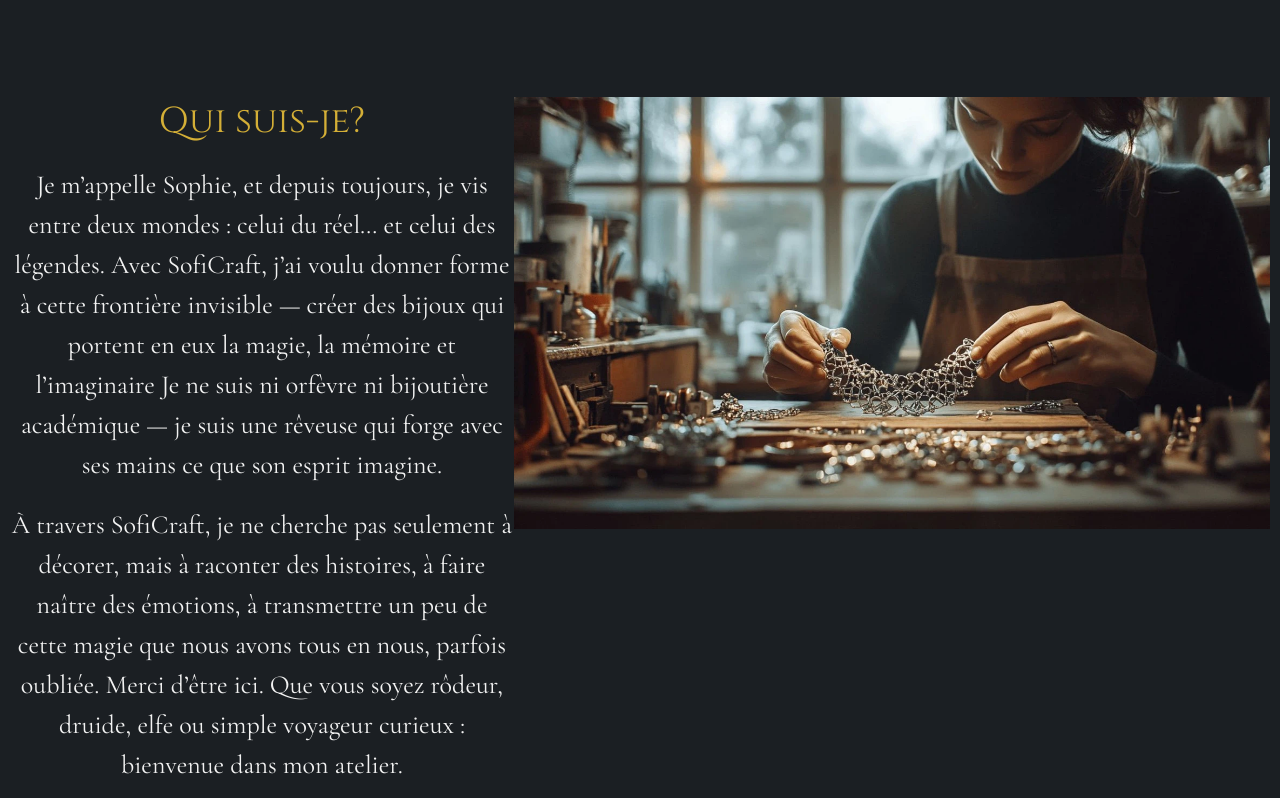
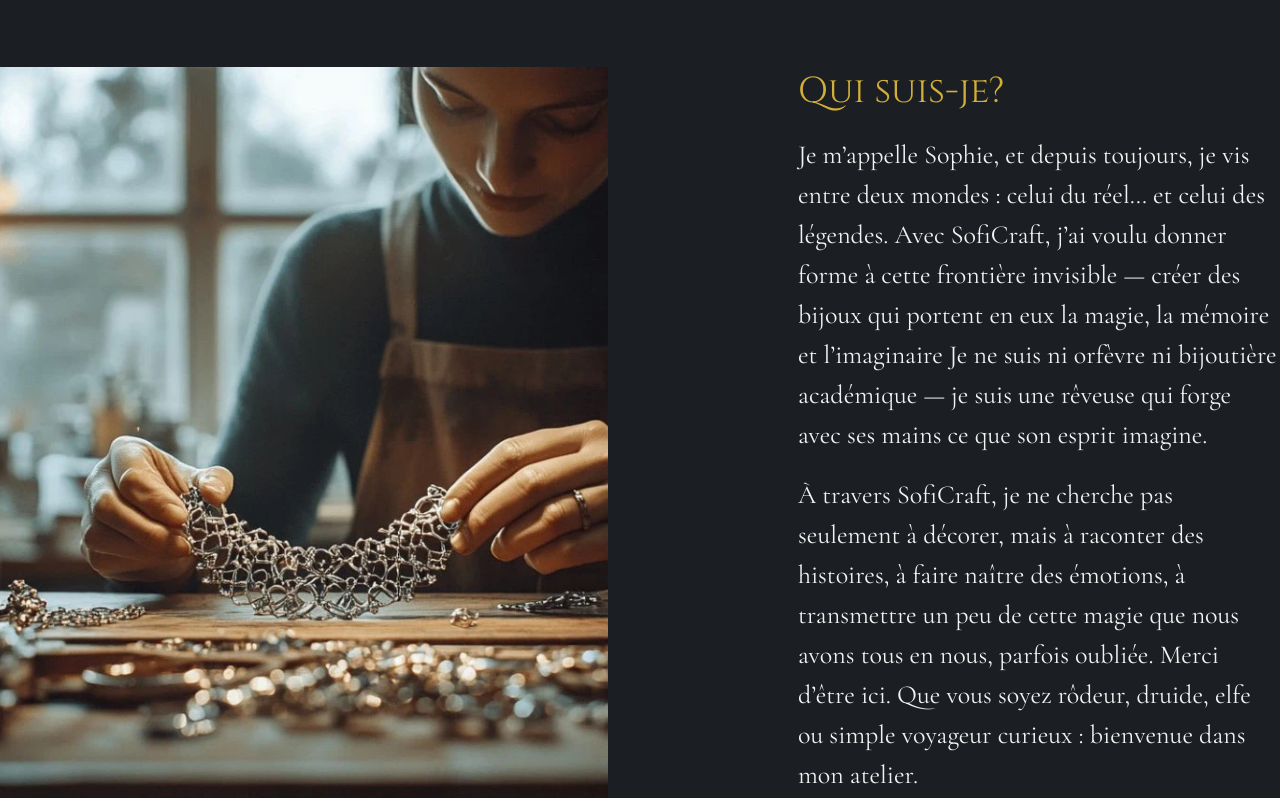
Before and after one commit to CallensJ/sites-vitrines, a plain HTML site: page soficraft/index.html in a window 1280 px wide. Shown: the part 711-1509 px from the top of the page. Drawn offline with nearby package versions, Linux system fonts and the light colour scheme.

```diff
--- a/soficraft/styles.css
+++ b/soficraft/styles.css
@@ -22,7 +22,6 @@
 nav {
   max-width: 1440px;
   margin: 0 auto;
-  padding: 1rem;
 }
 
 .grid {
@@ -302,12 +301,15 @@
     display: grid;
     grid-template-columns: 60% 40%;
     align-items: stretch; /* Les colonnes s'alignent en hauteur */
+
+    padding: 0;
   }
 
   /* Colonne image */
   .hero .container:first-child {
     order: 2;
     position: relative;
+    padding: 1rem 2rem 1rem 1rem;
   }
 
   /* Faire en sorte que le conteneur prenne 100% de la hauteur */
@@ -354,8 +356,33 @@
   /* ABOUT SECTION */
   .about .grid {
     display: grid;
-    grid-template-columns: 40% 60%;
+    grid-template-columns: 60% 40%;
     align-items: stretch;
+  }
+
+  .about .container:last-child,
+  .about .container:last-child .image {
+    height: 100%;
+  }
+
+  .about .about-image {
+    width: 100%;
+    height: 100%;
+    object-fit: cover;
+    display: block;
+  }
+
+  .about .grid .container:first-child {
+    order: 2;
+    text-align: left;
+    padding-left: 3rem;
+  }
+  .about .grid .container:first-child .text {
+    text-align: left;
+  }
+  .about .grid .container:last-child {
+    order: 1;
+    margin-right: 16rem;
   }
 
   /* GALLERIE MOBILE SECTION */
@@ -366,6 +393,17 @@
 
   .gallerie img {
     height: 30rem;
+  }
+  .gallery h2{
+    text-align: left;
+    margin-bottom: 4rem;
+  }
+  .gallery .btn{
+    background: transparent;
+    color: var(--ivoire);
+    border: 1px solid var(--gold);
+    width:22rem;
+    margin-top: 10rem;
   }
   /* Lightbox */
   .lightbox {
```
Lines whose indentation alone changed are shown as unchanged.
